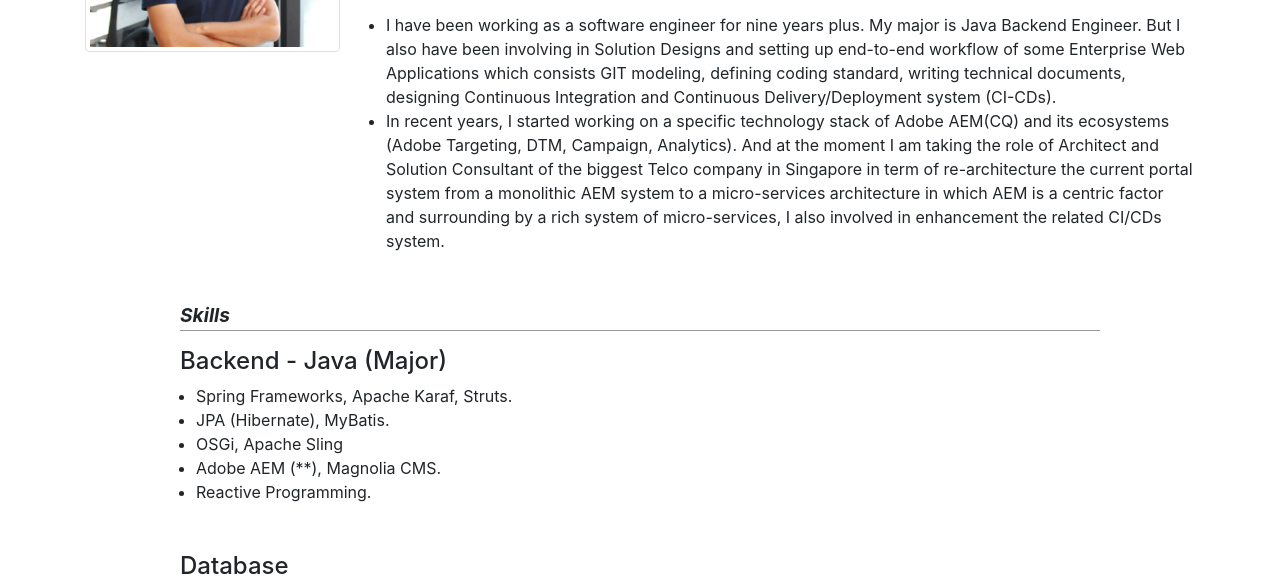
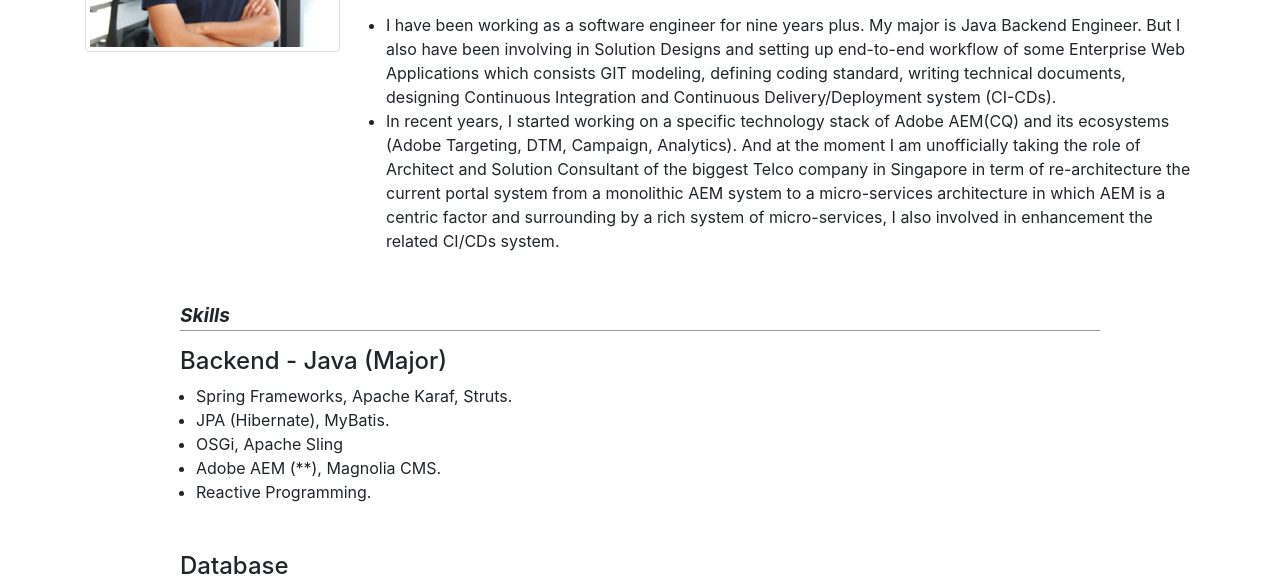
Before and after one commit to thanhj/thanhj.github.io, a plain HTML site: page index.html in a window 1280 px wide. Shown: the part 203-788 px from the top of the page. Drawn offline with nearby package versions, Linux system fonts and the light colour scheme; a script that the page names is missing.

Commit message:
Update index.html

```diff
--- a/index.html
+++ b/index.html
@@ -56,7 +56,7 @@
         <div id="objective">
             <ul>
               <li>I have been working as a software engineer for nine years plus. My major is Java Backend Engineer. But I also have been involving in Solution Designs and setting up end-to-end workflow of some Enterprise Web Applications which consists GIT modeling, defining coding standard, writing technical documents, designing Continuous Integration and Continuous Delivery/Deployment system (CI-CDs).</li>
-              <li>In recent years, I started working on a specific technology stack of Adobe AEM(CQ) and its ecosystems (Adobe Targeting, DTM, Campaign, Analytics). And at the moment I am taking the role of Architect and Solution Consultant of the biggest Telco company in Singapore in term of re-architecture the current portal system from a monolithic AEM system to a micro-services architecture in which AEM is a centric factor and surrounding by a rich system of micro-services, I also involved in enhancement the related CI/CDs system. </li>
+              <li>In recent years, I started working on a specific technology stack of Adobe AEM(CQ) and its ecosystems (Adobe Targeting, DTM, Campaign, Analytics). And at the moment I am unofficially taking the role of Architect and Solution Consultant of the biggest Telco company in Singapore in term of re-architecture the current portal system from a monolithic AEM system to a micro-services architecture in which AEM is a centric factor and surrounding by a rich system of micro-services, I also involved in enhancement the related CI/CDs system. </li>
             </ul>
         </div>
       </div>
```
